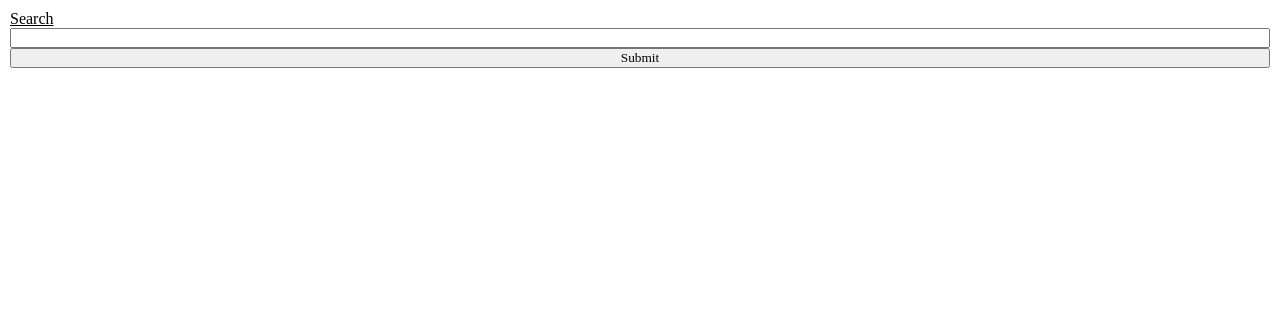
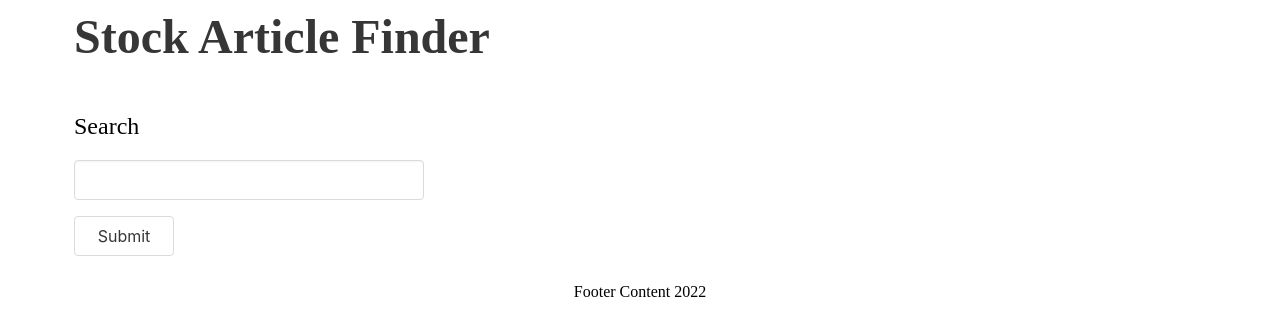
Before and after one commit to bikeller104/StockArticleComparison, a plain HTML site: page index.html in a window 1280 px wide. Drawn offline with nearby package versions, Linux system fonts and the light colour scheme.

Commit message:
html & css edits

```diff
--- a/index.html
+++ b/index.html
@@ -1,19 +1,30 @@
 <!DOCTYPE html>
 <html lang="en">
   <head>
-    <meta name="viewport" content="width=device-width, initial-scale=1.0" />
+    <meta name="viewport" content="width=device-width, initial-scale=1" />
+    <link rel="stylesheet" href="https://cdn.jsdelivr.net/npm/bulma@0.9.4/css/bulma.min.css">
     <link rel="stylesheet" href="style.css" />
     <title>News API</title>
   </head>
-  <body>
-    <form class="search">
-      <label><a href="./search.html">Search</a></label>
-      <input class="input" type="text" />
-      <input type="submit" />
-    </form>
-
-    <div class="container" />
-    <ul class="list"></ul>
+  <body class="content is-large container">
+    <header>
+        <h1>Stock Article Finder</h1>
+    </header>
+    <main>
+        <form class="search">
+            <label>Search</label>
+            <input class="input" type="text" id="search-box" />
+            <button class="button" type="submit" id="submit-btn">Submit</button>
+        </form>
+        <div>
+            <ul class="list"></ul>
+        </div>
+    </main>
+    <footer>
+        <div class="content is-normal has-text-centered">
+            <p>Footer Content 2022</p>
+        </div>
+    </footer>
     <script src="script.js"></script>
   </body>
 </html>
--- a/style.css
+++ b/style.css
@@ -1,5 +1,4 @@
 * {
-
     margin: 0;
     padding: 0;
     color: #000;
@@ -30,20 +29,3 @@ header {
 ul li {
     list-style-type: none;
 }
-=======
-  margin: 2px;
-  padding: 2px;
-  box-sizing: border-box;
-  list-style: none;
-}
-
-.search {
-  position: absolute;
-  top: 5vw;
-  left: 5vw;
-}
-
-.container {
-  position: absolute;
-  top: 15vw;
-}
```
